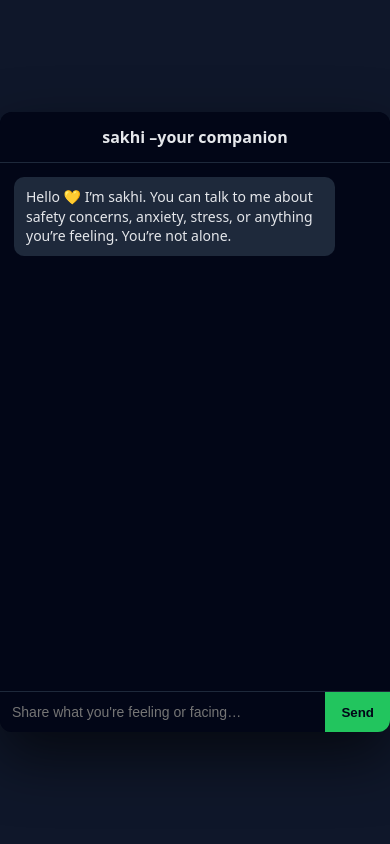
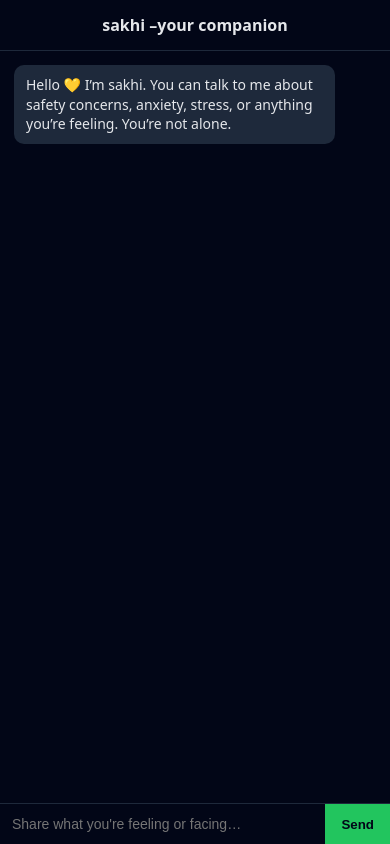
Before and after one commit to mraayanshaikh37/sakhi-chatbot-, a plain HTML site: page index.html in a window 390 px wide. Drawn offline with Linux system fonts and the light colour scheme.

Commit message:
Enhance chat container styles and responsiveness
Updated chat container styles for better responsiveness and adjusted layout for mobile devices.

```diff
--- a/index.html
+++ b/index.html
@@ -13,12 +13,13 @@
     height: 100vh;
     display: flex;
     justify-content: center;
-      align-items: center;
+    align-items: stretch;
   }
 
   .chat-container {
-      width: 420px;
-      height: 620px;
+    width: 95%;
+    max-width: 420px;
+    height: 90vh;
     background: #020617;
     border-radius: 12px;
     display: flex;
@@ -87,6 +88,16 @@
 
   button:hover {
     background: #16a34a;
+  }
+
+  /* MOBILE MAGIC */
+  @media (max-width: 600px) {
+    .chat-container {
+      width: 100%;
+      height: 100vh;
+      max-width: none;
+      border-radius: 0;
+    }
   }
 </style>
 </head>
```
Lines whose indentation alone changed are shown as unchanged.
